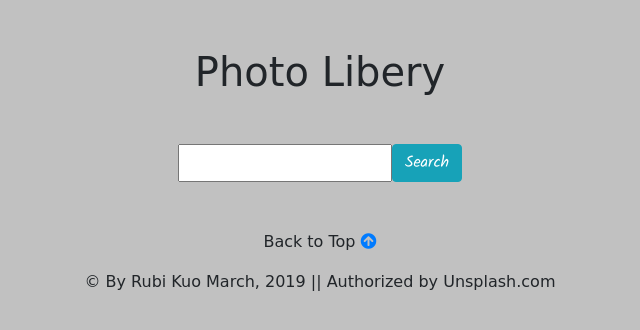
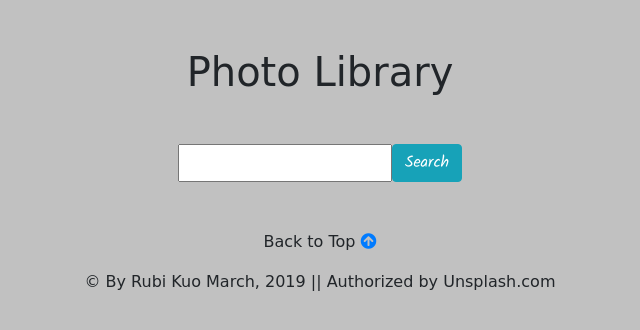
Before and after one commit to rubikuo/Photo-Library-Ajax, a plain HTML site: page index.html in a window 1280 px wide. Shown: the whole page, without its empty margins (320-960 px from the left). Drawn offline with nearby package versions, Linux system fonts and the light colour scheme; a web font is replaced by a local one.

Commit message:
Update index.html

```diff
--- a/index.html
+++ b/index.html
@@ -10,12 +10,12 @@
     <link rel="stylesheet" href="https://stackpath.bootstrapcdn.com/bootstrap/4.3.1/css/bootstrap.min.css"
         integrity="sha384-ggOyR0iXCbMQv3Xipma34MD+dH/1fQ784/j6cY/iJTQUOhcWr7x9JvoRxT2MZw1T" crossorigin="anonymous">
     <link rel="stylesheet" href="style.css">
-    <title>Photo Libery</title>
+    <title>Photo Library</title>
 </head>
 
 <body>
     <div class="container">
-        <h1 class="text-center mt-5 header" id="top"> Photo Libery </h1>
+        <h1 class="text-center mt-5 header" id="top"> Photo Library </h1>
         <div class=" mt-5" >
             <form id="search-form" class="d-flex justify-content-center">
                 <input type="text" id="search-input">
```
